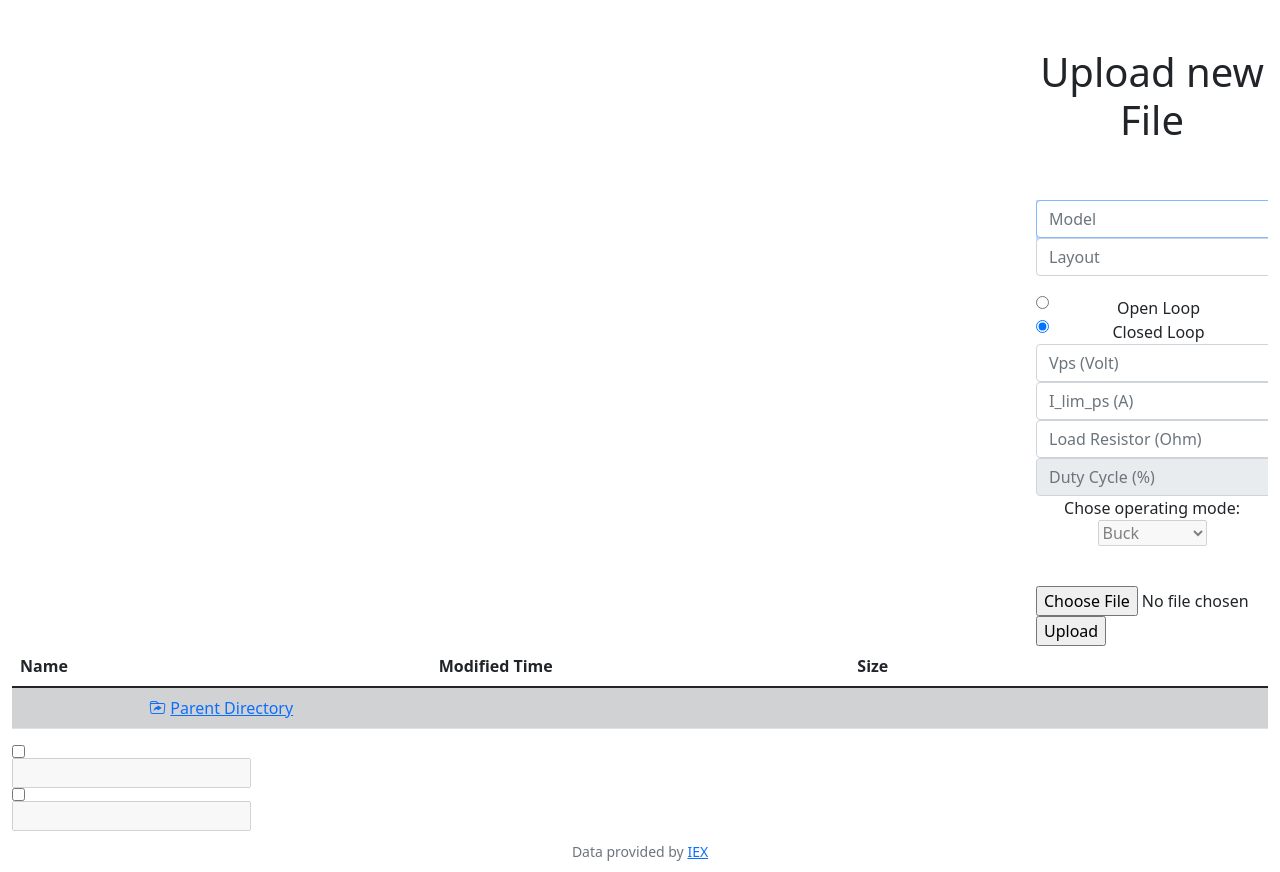
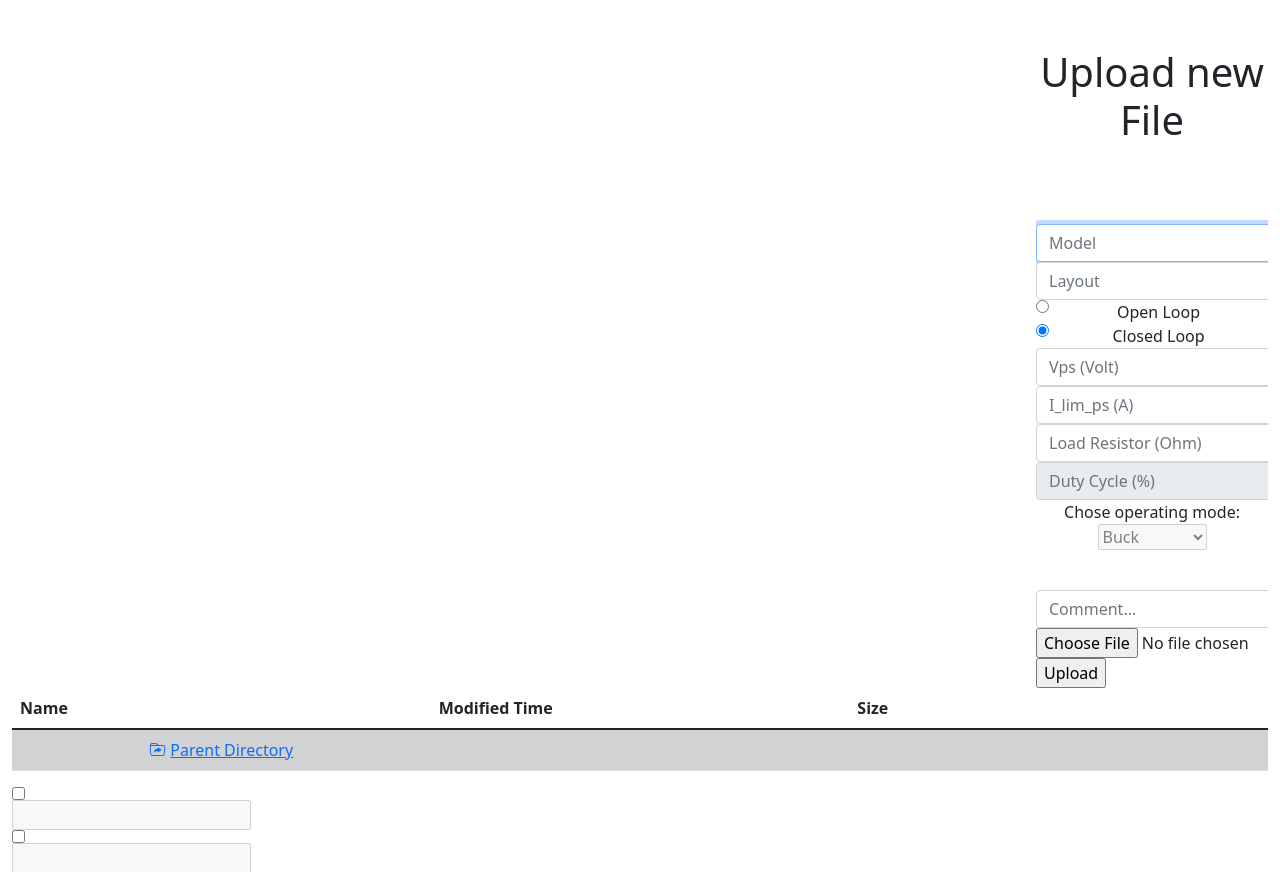
Before and after one commit to ilyashulga/cs50_final_project, a Flask app: template templates/upload_online.html in a window 1280 px wide. Shown: the part 76-948 px from the top of the page. Run offline with Flask 2, Linux system fonts and the light colour scheme; the template is opened without the code that fills it, so the values that code supplies are empty; some libraries are stand-ins or nearby versions.

Commit message:
Added: Save previous user-entered form data

```diff
--- a/app.py
+++ b/app.py
@@ -99,6 +99,9 @@ def upload_online(reqPath):
     # Create an empty JSON graph object
     graph1JSON = []
 
+    # Create an empty dict for storing curr_wp data in user session file
+    #session["curr_wp"] = {}
+
     # Create a va   riable to store a last uploaded csv name (only rebuild when clicked on Upload_Online link)
     #last_graph = 0
 
@@ -142,7 +145,7 @@ def upload_online(reqPath):
             "v_in": 0,
             "i_in": 0,
             "eff": 0.98,
-            "user_comment": "none",
+            "user_comment": request.form.get("comment"),
             "filename": "none",
             "is_final": False  # true will mean graph will be visible via dash viewing application
             }
@@ -152,6 +155,7 @@ def upload_online(reqPath):
             if not request.form.get("i_lim_ps"):
                 flash('Must specify power supply current limit (I_lim_ps)')
                 return redirect(request.url)
+
             # Calculate working point parameters
             curr_wp["i_lim_ps"] = float(request.form.get("i_lim_ps"))
             curr_wp["v_in"] = curr_wp["v_ps"] - (curr_wp["i_lim_ps"] - curr_wp["v_ps"] / curr_wp["sas_par"]) * curr_wp["sas_ser"]
@@ -159,13 +163,18 @@ def upload_online(reqPath):
             curr_wp["v_out"] = pow(curr_wp["power_in"] * curr_wp["eff"] * curr_wp["r_load"], 0.5)
             curr_wp["i_out"] = pow(curr_wp["power_in"] * curr_wp["eff"] / curr_wp["r_load"], 0.5)
             curr_wp["i_in"] = curr_wp["i_lim_ps"] - curr_wp["v_in"] / ( curr_wp["sas_par"] + curr_wp["sas_ser"] )
-            if curr_wp["v_out"] / curr_wp["v_in"] > 1:
+
+            # Determine operational mode
+            if curr_wp["v_out"] / curr_wp["v_in"] > 1.02:
                 curr_wp["dc"] = (curr_wp["v_out"] - curr_wp["v_in"]) / curr_wp["v_out"]
                 curr_wp["mode"] = "Boost"
+            elif curr_wp["v_out"] / curr_wp["v_in"] > 0.98:
+                curr_wp["mode"] = "Buck-Boost"
+                curr_wp["dc"] = curr_wp["v_out"] / curr_wp["v_in"]
             else:
                 curr_wp["dc"] = curr_wp["v_out"] / curr_wp["v_in"]
                 curr_wp["mode"] = "Buck"
-        print(curr_wp)
+
         # If open loop is selected
         # Check inputs specific for open_loop:
         if request.form['cl_ol'] == 'open_loop':
@@ -175,15 +184,32 @@ def upload_online(reqPath):
             if not request.form.get("mode"):
                 flash('Must specify working mode')
                 return redirect(request.url)
-            # Store duty cycle and operational mode in curr_wp dict
-            curr_wp["dc"] = request.form.get("dc")
+            # Get user input of duty cycle and operational mode and save into curr_wp dict
+            curr_wp["dc"] = float(request.form.get("dc"))
             curr_wp["mode"] = request.form.get("mode")
 
-        print(curr_wp)
+            # Perform calculations based on user-selected operational mode
+            if curr_wp["mode"] == "buck":
+                curr_wp["v_out"] = curr_wp["v_ps"] * curr_wp["dc"]
+            elif curr_wp["mode"] == "boost":
+                curr_wp["v_out"] = curr_wp["v_ps"] / (1 - curr_wp["dc"])
+            elif curr_wp["mode"] == "do_nothing":
+                curr_wp["v_out"] = 0
+            # Complete remaining calculations for open loop operation
+            if curr_wp["v_out"] > 0:
+                curr_wp["power_in"] = pow(curr_wp["v_out"], 2) / curr_wp["r_load"] / curr_wp["eff"]
+                curr_wp["i_out"] = curr_wp["v_out"] / curr_wp["r_load"]
+                curr_wp["i_in"] = curr_wp["power_in"] / curr_wp["v_out"]
+            curr_wp["v_in"] = curr_wp["v_ps"]
 
-        # Calculate all other parameters
+        # Round all numbers in curr_wp dict to two decimal points
+        for key in curr_wp:
+            print(type(curr_wp[key]))
+            if type(curr_wp[key]) == float or type(curr_wp[key]) == int:
+                curr_wp[key] = round(curr_wp[key], 2)
 
         # Store all user input form data in user session param (to be used after as a starting point when page is refreshed)
+        session["curr_wp"] = curr_wp
 
         # Write all relevant data to graphs table in plotter.db
 
@@ -199,7 +225,7 @@ def upload_online(reqPath):
             return redirect(request.url)
         if file and allowed_file(file.filename):
             filename = secure_filename(file.filename)
-
+            # TODO add a filname based on user input and WP
             file.save(os.path.join(session_folder, filename))
             flash("Result was successfully added")
             return redirect(request.url)
@@ -217,6 +243,11 @@ def upload_online(reqPath):
         # Generate JSON graph from dataframe
         graph1JSON = generate_graph(df, request.form.get("graph_title"))
         """
+
+    try:
+        print(session["curr_wp"])
+    except:
+        print("session['curr_wp'] is empty")
     # Join the base and the requested path
     # could have done os.path.join, but safe_join ensures that files are not fetched from parent folders of the base folder
     absPath = safe_join(session_folder, reqPath)
@@ -244,11 +275,13 @@ def upload_online(reqPath):
 
     # TODO Consider plotting graphs only if button is pressed / V is marked on ALL/some graphs
 
+    # TODO add multiple files upload page - upload offline or similar
+
     # Generate JSON graph from current session files object
     graph1JSON = generate_multiple_graphs(fileObjs, session_folder)
 
     return render_template("upload_online.html", graph1JSON=graph1JSON, data={'files': fileObjs,
-                                                 'parentFolder': parentFolderPath})
+                                                 'parentFolder': parentFolderPath}, curr_wp=session["curr_wp"])
 
 @app.route("/graphs_compare", methods=["GET", "POST"])
 @login_required
@@ -456,4 +489,4 @@ def getFiles(reqPath):
 
 
 if __name__ == '__main__':
-    app.run()
+    app.run(debug=True)
--- a/templates/upload_online.html
+++ b/templates/upload_online.html
@@ -19,20 +19,21 @@
         <br><br>
         <form method=post enctype=multipart/form-data action="/upload_online">
             <div class="mb-3">
-                <input autocomplete="off" autofocus class="form-control mx-auto w-auto" id="model" name="model" placeholder="Model" type="text">
-                <input autocomplete="off" autofocus class="form-control mx-auto w-auto" id="layout" name="layout" placeholder="Layout" type="text" not empty>
+                <label for="model"></label>
+                <input autocomplete="off" autofocus class="form-control mx-auto w-auto" id="model" name="model" placeholder="Model" type="text" value={{ curr_wp["model"] }}>
+                <input autocomplete="off" autofocus class="form-control mx-auto w-auto" id="layout" name="layout" placeholder="Layout" type="text" not empty value={{ curr_wp["layout"] }}>
                 <br><br><br><br>
                 <input type="radio" id="ol" name="cl_ol" value="open_loop" onclick="send('ol', 'dc', 'mode', 'i_lim_ps')">
                 <label for="ol">Open Loop</label><br>
                 <input type="radio" id="cl" checked="checked" name="cl_ol" value="close_loop" onclick="send('cl', 'dc', 'mode', 'i_lim_ps')">
                 <label for="cl">Closed Loop</label><br>
                 </label>
-                <input autocomplete="off" autofocus class="form-control mx-auto w-auto" id="v_ps" name="v_ps" placeholder="Vps (Volt)" type="number" min="10" max="130" step="any">
-                <input autocomplete="off" autofocus class="form-control mx-auto w-auto" id="i_lim_ps" name="i_lim_ps" placeholder="I_lim_ps (A)" type="number" step="any">
-                <input autocomplete="off" autofocus class="form-control mx-auto w-auto" id="r_load" name="r_load" placeholder="Load Resistor (Ohm)" type="number" step="any">
-                <input autocomplete="off" autofocus class="form-control mx-auto w-auto" id="dc" name="dc" placeholder="Duty Cycle (%)" type="number" disabled step="any">
+                <input autocomplete="off" autofocus class="form-control mx-auto w-auto" id="v_ps" name="v_ps" placeholder="Vps (Volt)" type="number" min="10" max="130" step="any" value={{ curr_wp["v_ps"] }}>
+                <input autocomplete="off" autofocus class="form-control mx-auto w-auto" id="i_lim_ps" name="i_lim_ps" placeholder="I_lim_ps (A)" type="number" step="any" value={{ curr_wp["i_lim_ps"] }}>
+                <input autocomplete="off" autofocus class="form-control mx-auto w-auto" id="r_load" name="r_load" placeholder="Load Resistor (Ohm)" type="number" step="any" value={{ curr_wp["r_load"] }}>
+                <input autocomplete="off" autofocus class="form-control mx-auto w-auto" id="dc" name="dc" placeholder="Duty Cycle (%)" type="number" disabled step="any" value={{ curr_wp["dc"] }}>
                 <label for="mode">Chose operating mode:</label>
-                    <select name="mode" id="mode" disabled>
+                    <select name="mode" id="mode" disabled value={{ curr_wp["mode"] }}>
                         <option value="buck">Buck</option>
                         <option value="boost">Boost</option>
                         <option value="buck_boost">Buck-Boost</option>
@@ -40,6 +41,7 @@
                         <option value="safety">Safety</option>
                     </select>
             </div><br>
+            <input autocomplete="off" autofocus class="form-control mx-auto w-auto" id="comment" name="comment" placeholder="Comment..." type="text" value={{ curr_wp["user_comment"] }}>
             <input type=file name=file>
             <input type=submit value=Upload>
         </form>
```
